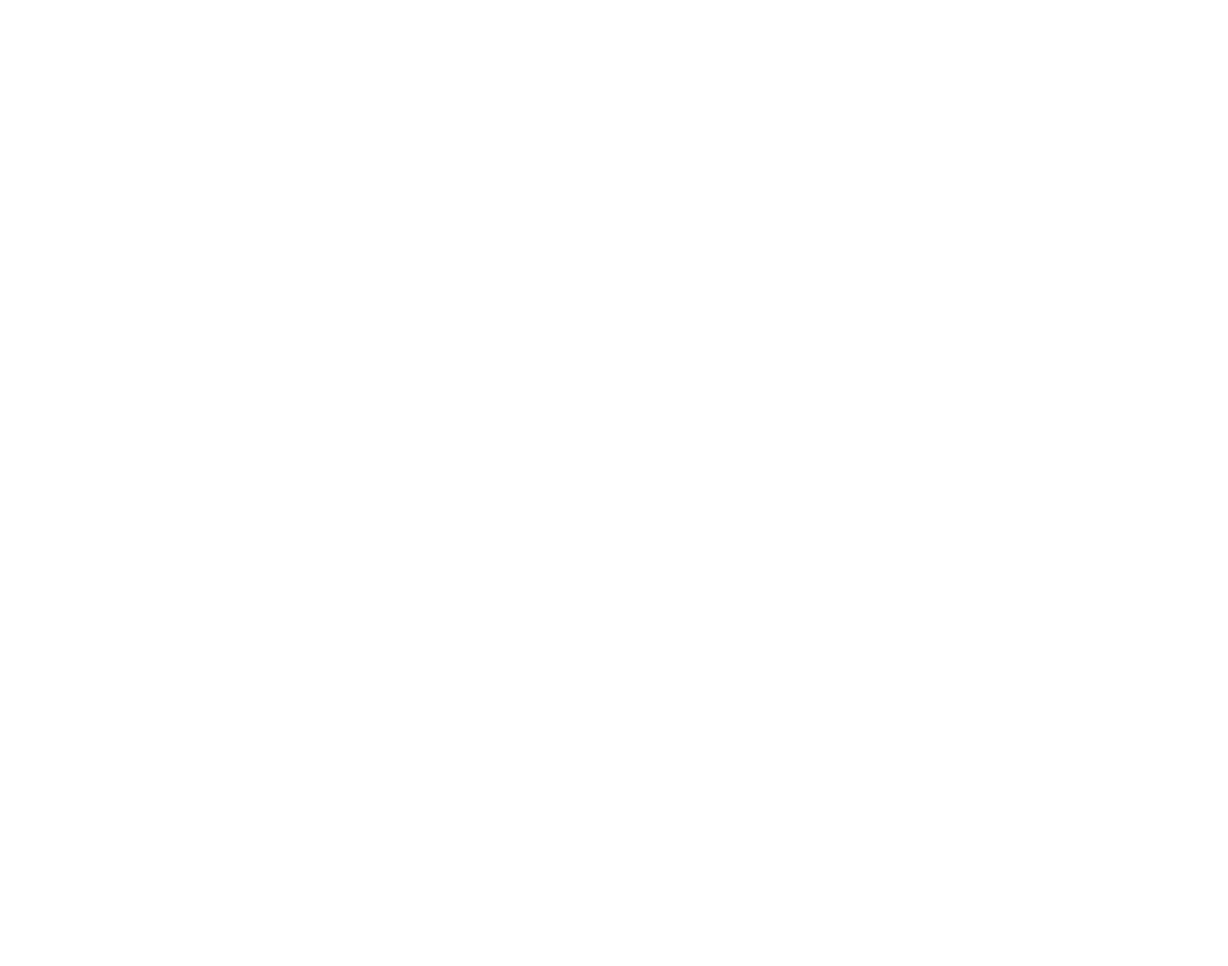
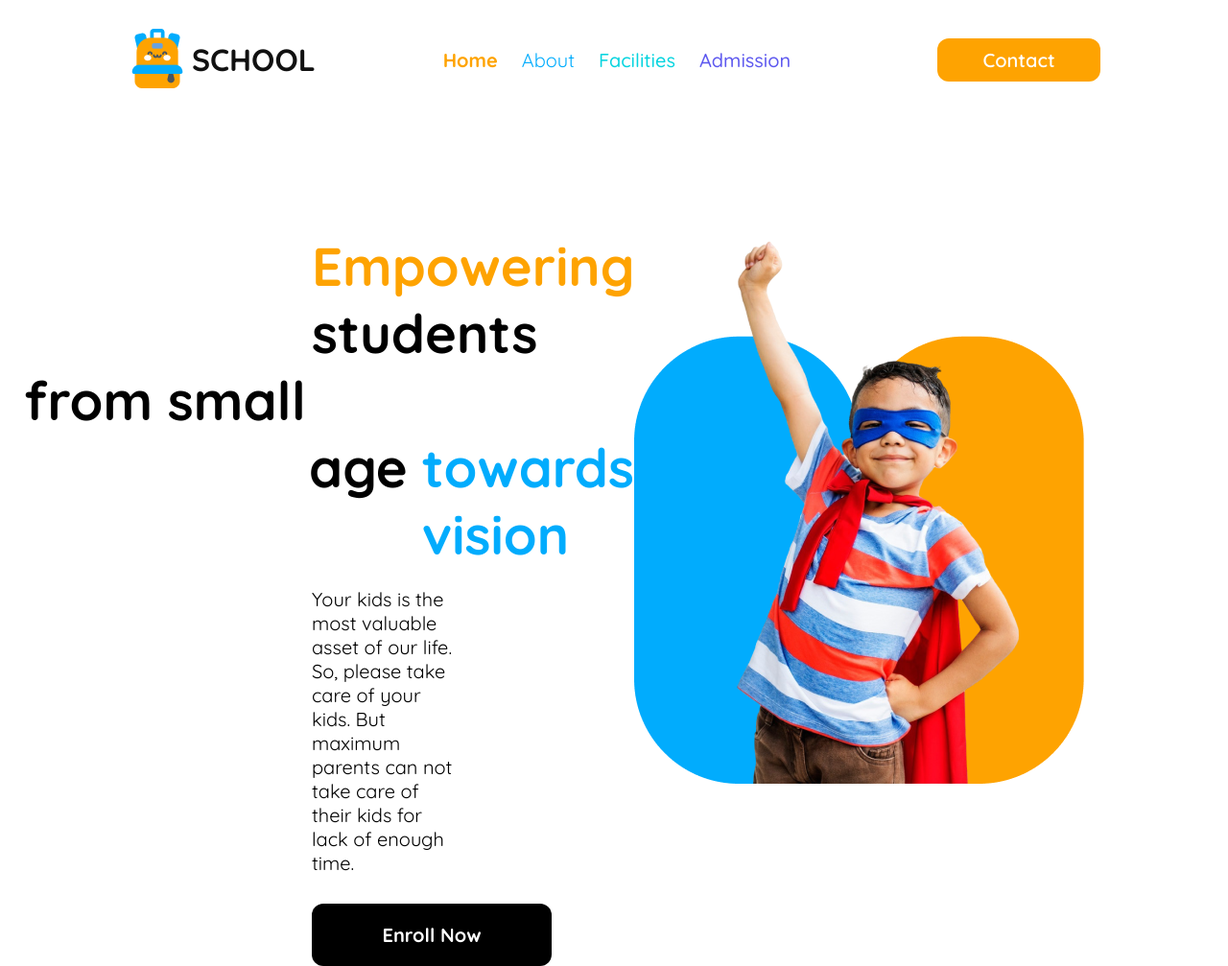
Before and after one commit to raihanatoz21/batch_11_assignment_2, a plain HTML site: page index.html in a window 1280 px wide. Shown: the whole page at 96% size. Before the commit the page ends 800 px from the top, so only its background shows below. Drawn offline with Linux system fonts and the light colour scheme.

Commit message:
added nabvar and main header

```diff
--- a/index.html
+++ b/index.html
@@ -4,8 +4,107 @@
     <meta charset="UTF-8">
     <meta name="viewport" content="width=device-width, initial-scale=1.0">
     <title>KIDS SCHOOL</title>
+    <link rel="stylesheet" href="styles/style.css">
 </head>
 <body>
+ <header>
+    <section class="navbar">
+
+        <div class="log">
+            <img src="images/logo.png" alt="it is a image of funny school-bag">
+            <span class="school">SCHOOL</span>
+
+
+
+        </div>
+
+
+
+
+
+        <div class="menu-bar">
+
+               <a class="home" href="">Home</a>
+               <a class="About" href="">About</a>
+               <a class="Facility" href="">Facilities</a>
+               <a class="Admission" href="">Admission</a>
+
+            </div>
+
+
+
+
+            <div class="button">
+                <button>Contact</button>
+
+            </div>
+
+
+
+
+
+
+
+
+    </section>
+
+
+    <section class="main-header">
+
+        <div class="header-left">
+
+            <span class="empower">Empowering</span> <br><span class="student">students from small</span> <br>
+
+            <div class="age-toward">
+
+            <p class="age">age</p>
+            <p class="toward">towards vision</p>
+
+            </div>
+
+
+            <p class="instituition-view">Your kids is the most valuable asset of our life. So, please take care of your kids. But maximum parents can not take care of their kids for lack of enough time. </p>
+            <button class="enroll">Enroll Now</button>
+
+
+
+
+        </div>
+
+
+        <div class="header-right">
+            <img src="images/hero-kids.png" alt="">
+
+
+
+
+        </div>
+
+
+
+
+    </section>
+
+
+
+
+
+ </header>
+
+<main>
+
+
+
+
+</main>
+
+<footer>
+
+
+
+
+
+</footer>
 
 </body>
 </html>
--- a/styles/style.css
+++ b/styles/style.css
@@ -0,0 +1,237 @@
+@import url('https://fonts.googleapis.com/css2?family=Quicksand:wght@300..700&display=swap');
+
+
+
+*{
+    margin: 0;
+    padding: 0;
+
+
+}
+
+/* hamburger menu bar styles */
+
+
+
+
+
+
+
+
+
+.navbar{
+    display: flex;
+    justify-content: space-evenly;
+    margin-top: 30px;
+
+
+
+
+
+
+}
+
+.log{
+    display: flex;
+
+}
+
+.school{
+    margin-top: 12px;
+    margin-left: 5px;
+    font-weight: 700;
+    font-size: 32px;
+    color: rgb(17, 17, 17);
+    font-family: Quicksand;
+
+
+}
+
+.menu-bar{
+    display:flex;
+    margin-top: 20px;
+
+    }
+
+    .home{
+        text-decoration: none;
+        margin-right: 25px;
+        font-size: 20px;
+        font-weight: 700;
+        color: rgba(254, 163, 1, 1);
+        font-family: Quicksand;
+    }
+    .About{
+        text-decoration: none;
+        margin-right: 25px;
+        font-size: 20px;
+        font-weight: 500px;
+        color: rgba(1, 172, 253, 1);
+        font-family: Quicksand;
+    }
+    .Facility{
+        text-decoration: none;
+        margin-right: 25px;
+        font-size: 20px;
+        font-weight: 500;
+        color: rgba(5, 212, 223, 1);
+        font-family: Quicksand;
+    }
+    .Admission{
+        text-decoration: none;
+        margin-right: 20px;
+        font-size: 20px;
+        font-weight: 500;
+        color: rgba(93, 88, 239, 1);
+        font-family: Quicksand;
+    }
+
+    .button button{
+        padding: 10px;
+        width: 170px;
+        margin-top: 10px;
+        border-radius: 12px;
+        border: none;
+        background-color: rgb(254, 163, 1);
+        color: rgba(255, 255, 255, 1);
+        font-size: 20px;
+        font-weight: 600;
+        font-family: Quicksand;
+
+
+    }
+
+/* main header styles */
+
+.main-header{
+    display: flex;
+    margin-top: 150px;
+    justify-content: space-between;
+
+}
+
+
+.header-left{
+    margin-left: 25px;
+
+
+
+
+
+}
+
+.empower{
+ margin-left: 300px;
+ font-family: Quicksand;
+ font-weight: 700;
+ font-size: 3.5rem;
+ color: rgba(254, 163, 1, 1);
+
+
+
+}
+
+.student{
+    margin-left: 300px;
+    font-family: Quicksand;
+    font-weight: 700;
+    font-size: 3.5rem;
+    color: black;
+
+}
+
+.age-toward{
+display: flex;
+margin-left: 297px;
+
+
+}
+
+.age{
+    margin-right:15px;
+    font-weight: 700;
+    font-size: 3.5rem;
+    color: black;
+     font-family:Quicksand;
+}
+
+.toward{
+    font-weight: 700;
+    font-size: 3.5rem;
+    color: rgba(1, 172, 253, 1);
+    font-family:Quicksand;
+
+}
+
+.instituition-view{
+    margin-left: 300px;
+    margin-right: 180px;
+    margin-top: 20px;
+    font-family:Quicksand;
+    font-size: 20px;
+    font-weight: regular;
+
+
+
+
+}
+
+.enroll{
+margin-left: 300px;
+padding: 20px;
+width: 250px;
+margin-top: 30px;
+border: none;
+background-color: black;
+color: rgba(255, 255, 255, 1);
+font-size: 20px;
+font-family:Quicksand;
+font-weight: 700;
+border-radius: 12px;
+
+
+
+}
+
+.header-right{
+    margin-right: 450px;
+
+
+}
+
+
+
+
+
+
+
+
+
+
+
+
+
+
+
+
+
+
+
+
+
+
+
+
+
+
+
+
+
+
+
+
+
+    @media screen and (max-width:576px) {
+
+
+           }
```
